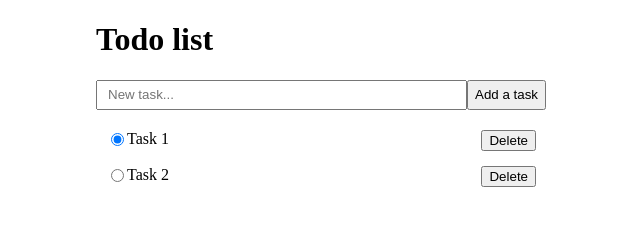
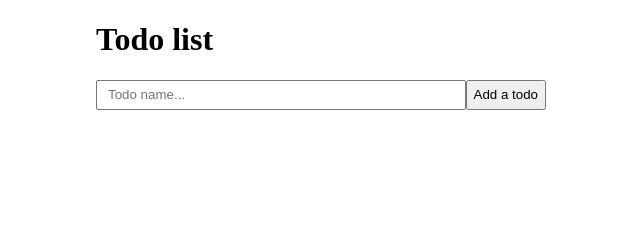
Before and after one commit to maksim-shabanski/react-todo, a React app: page / in a window 1280 px wide. Shown: the whole page, without its empty margins (319-959 px from the left). Built offline with nearby package versions, Linux system fonts and the light colour scheme.

Commit message:
feat: implement adding and removing todos

```diff
--- a/src/actions/actionCreators.js
+++ b/src/actions/actionCreators.js
@@ -1,7 +1,27 @@
-import { INITIALIZE_APP } from 'constants/actionType';
+import {
+  INITIALIZE_APP,
+  ADD_TASK,
+  REMOVE_TASK,
+  COMPLETE_TASK,
+} from 'constants/actionType';
 
-/* eslint-disable import/prefer-default-export */
 export const initializeApp = () => ({
   type: INITIALIZE_APP,
 });
-/* eslint-enable */
+
+export const addTask = (id, text, isCompleted) => ({
+  type: ADD_TASK,
+  id,
+  text,
+  isCompleted,
+});
+
+export const removeTask = id => ({
+  type: REMOVE_TASK,
+  id,
+});
+
+export const completeTask = id => ({
+  type: COMPLETE_TASK,
+  id,
+});
--- a/src/components/Root/index.js
+++ b/src/components/Root/index.js
@@ -1,7 +1,7 @@
 import React, { useEffect } from 'react';
 import PropTypes from 'prop-types';
 
-import Todo from 'components/Todo';
+import TodosContainer from 'containers/TodosContainer';
 import './root.scss';
 
 const Root = ({ onAppInit }) => {
@@ -12,7 +12,7 @@ const Root = ({ onAppInit }) => {
   return (
     <main>
       <h1>Todo list</h1>
-      <Todo />
+      <TodosContainer />
     </main>
   );
 };
--- a/src/components/Task/index.js
+++ /dev/null
@@ -1,25 +0,0 @@
-import React from 'react';
-import PropTypes from 'prop-types';
-
-import './task.scss';
-
-const Task = ({ title, isComplete }) => (
-  <div className="task">
-    <div className="task__toggle">
-      <input type="radio" checked={isComplete} />
-    </div>
-    <div className="task__title" contentEditable>
-      {title}
-    </div>
-    <div className="task__actions">
-      <button type="button">Delete</button>
-    </div>
-  </div>
-);
-
-Task.propTypes = {
-  title: PropTypes.string.isRequired,
-  isComplete: PropTypes.bool.isRequired,
-};
-
-export default Task;
--- a/src/components/Todo/index.js
+++ /dev/null
@@ -1,33 +0,0 @@
-import React from 'react';
-
-import Task from 'components/Task';
-import './todo.scss';
-
-const tasks = [
-  {
-    id: 1,
-    title: 'Task 1',
-    isComplete: true,
-  },
-  {
-    id: 2,
-    title: 'Task 2',
-    isComplete: false,
-  },
-];
-
-const Todo = () => (
-  <div className="todo">
-    <div className="todo__form">
-      <input className="todo__input" type="text" placeholder="New task..." />
-      <button type="button">Add a task</button>
-    </div>
-    <div className="todo__tasks">
-      {tasks.map(({ id, title, isComplete }) => (
-        <Task key={id} title={title} isComplete={isComplete} />
-      ))}
-    </div>
-  </div>
-);
-
-export default Todo;
--- a/src/components/Todo/todo.scss
+++ /dev/null
@@ -1,12 +0,0 @@
-.todo {
-	&__form {
-		display: flex;
-		margin-bottom: 15px;
-	}
-
-	&__input {
-		flex-grow: 1;
-		padding: 5px 10px;
-		height: 30px;
-	}
-}
--- /dev/null
+++ b/src/components/TodoForm/index.js
@@ -0,0 +1,48 @@
+import React, { useState, useRef } from 'react';
+import PropTypes from 'prop-types';
+
+const TodoForm = ({ addTaskToStore }) => {
+  const [todoText, setTodoText] = useState('');
+  const todoInput = useRef();
+
+  const addTodo = () => {
+    if (todoText !== '') {
+      const id = new Date().getTime();
+      addTaskToStore(id, todoText, false);
+      setTodoText('');
+      todoInput.current.focus();
+    }
+  };
+
+  const handleChangeInput = e => {
+    setTodoText(e.target.value);
+  };
+
+  const handleKeyPress = ({ key }) => {
+    if (key === 'Enter') {
+      addTodo();
+    }
+  };
+
+  return (
+    <>
+      <input
+        ref={todoInput}
+        type="text"
+        value={todoText}
+        placeholder="Todo name..."
+        onChange={handleChangeInput}
+        onKeyPress={handleKeyPress}
+      />
+      <button type="button" onClick={addTodo}>
+        Add a todo
+      </button>
+    </>
+  );
+};
+
+TodoForm.propTypes = {
+  addTaskToStore: PropTypes.func.isRequired,
+};
+
+export default TodoForm;
--- /dev/null
+++ b/src/components/TodoItem/index.js
@@ -0,0 +1,29 @@
+import React from 'react';
+import PropTypes from 'prop-types';
+
+import './todo.scss';
+
+const TodoItem = ({ id, text, isCompleted, onRemoveTask }) => {
+  return (
+    <div className="todo">
+      <div className="todo__toggle">
+        <input type="radio" checked={isCompleted} />
+      </div>
+      <div className="todo__text">{text}</div>
+      <div className="todo__actions">
+        <button type="button" onClick={() => onRemoveTask(id)}>
+          Delete
+        </button>
+      </div>
+    </div>
+  );
+};
+
+TodoItem.propTypes = {
+  id: PropTypes.number.isRequired,
+  text: PropTypes.string.isRequired,
+  isCompleted: PropTypes.bool.isRequired,
+  onRemoveTask: PropTypes.func.isRequired,
+};
+
+export default TodoItem;
--- a/src/components/Task/task.scss
+++ b/src/components/TodoItem/todo.scss
@@ -1,4 +1,4 @@
-.task {
+.todo {
 	display: flex;
 	margin-bottom: 5px;
 	padding: 5px 10px;
@@ -11,7 +11,7 @@
 		margin-bottom: 0;
 	}
 
-	&__title {
+	&__text {
 		flex-grow: 1;
 	}
 }
--- /dev/null
+++ b/src/components/Todos/index.js
@@ -0,0 +1,45 @@
+import React from 'react';
+import PropTypes from 'prop-types';
+
+import TodoForm from 'components/TodoForm';
+import TodoItem from 'components/TodoItem';
+import './todos.scss';
+
+const Todos = ({ todos, addTaskToStore, removeTaskFromStore }) => {
+  const isTodosExist = todos && todos.length > 0;
+
+  return (
+    <div className="todos">
+      <div className="todos__form">
+        <TodoForm addTaskToStore={addTaskToStore} />
+      </div>
+      {isTodosExist && (
+        <div className="todos__list">
+          {todos.map(({ id, text, isCompleted }) => (
+            <TodoItem
+              key={id}
+              id={id}
+              text={text}
+              isCompleted={isCompleted}
+              onRemoveTask={removeTaskFromStore}
+            />
+          ))}
+        </div>
+      )}
+    </div>
+  );
+};
+
+Todos.propTypes = {
+  todos: PropTypes.arrayOf(
+    PropTypes.shape({
+      id: PropTypes.number,
+      text: PropTypes.string,
+      isCompleted: PropTypes.bool,
+    })
+  ).isRequired,
+  addTaskToStore: PropTypes.func.isRequired,
+  removeTaskFromStore: PropTypes.func.isRequired,
+};
+
+export default Todos;
--- /dev/null
+++ b/src/components/Todos/todos.scss
@@ -0,0 +1,12 @@
+.todos {
+	&__form {
+		display: flex;
+		margin-bottom: 15px;
+
+		input {
+			flex-grow: 1;
+			padding: 5px 10px;
+			height: 30px;
+		}
+	}
+}
--- a/src/constants/actionType.js
+++ b/src/constants/actionType.js
@@ -1,2 +1,6 @@
-// eslint-disable-next-line
 export const INITIALIZE_APP = 'INITIALIZE_APP';
+
+/* Todo constants */
+export const ADD_TASK = 'ADD_TASK';
+export const REMOVE_TASK = 'REMOVE_TASK';
+export const COMPLETE_TASK = 'COMPLETE_TASK';
--- /dev/null
+++ b/src/containers/TodosContainer.js
@@ -0,0 +1,19 @@
+import React from 'react';
+import { connect } from 'react-redux';
+
+import { addTask, removeTask } from 'actions/actionCreators';
+import Todos from 'components/Todos';
+
+const TodoContainer = props => <Todos {...props} />;
+
+const mapStateToProps = ({ todos }) => ({
+  todos,
+});
+
+const mapDispatchToProps = dispatch => ({
+  addTaskToStore: (id, text, isCompleted) =>
+    dispatch(addTask(id, text, isCompleted)),
+  removeTaskFromStore: id => dispatch(removeTask(id)),
+});
+
+export default connect(mapStateToProps, mapDispatchToProps)(TodoContainer);
--- a/src/reducers/index.js
+++ b/src/reducers/index.js
@@ -1,6 +1,8 @@
 import { combineReducers } from 'redux';
+
 import appInit from './appInit';
+import todos from './todos';
 
-const rootReducer = combineReducers({ appInit });
+const rootReducer = combineReducers({ appInit, todos });
 
 export default rootReducer;
--- /dev/null
+++ b/src/reducers/todos.js
@@ -0,0 +1,14 @@
+import { ADD_TASK, REMOVE_TASK } from 'constants/actionType';
+
+const todos = (state = [], { type, id, text, isCompleted }) => {
+  switch (type) {
+    case ADD_TASK:
+      return [...state, { id, text, isCompleted }];
+    case REMOVE_TASK:
+      return [...state].filter(todo => todo.id !== id);
+    default:
+      return state;
+  }
+};
+
+export default todos;
```
